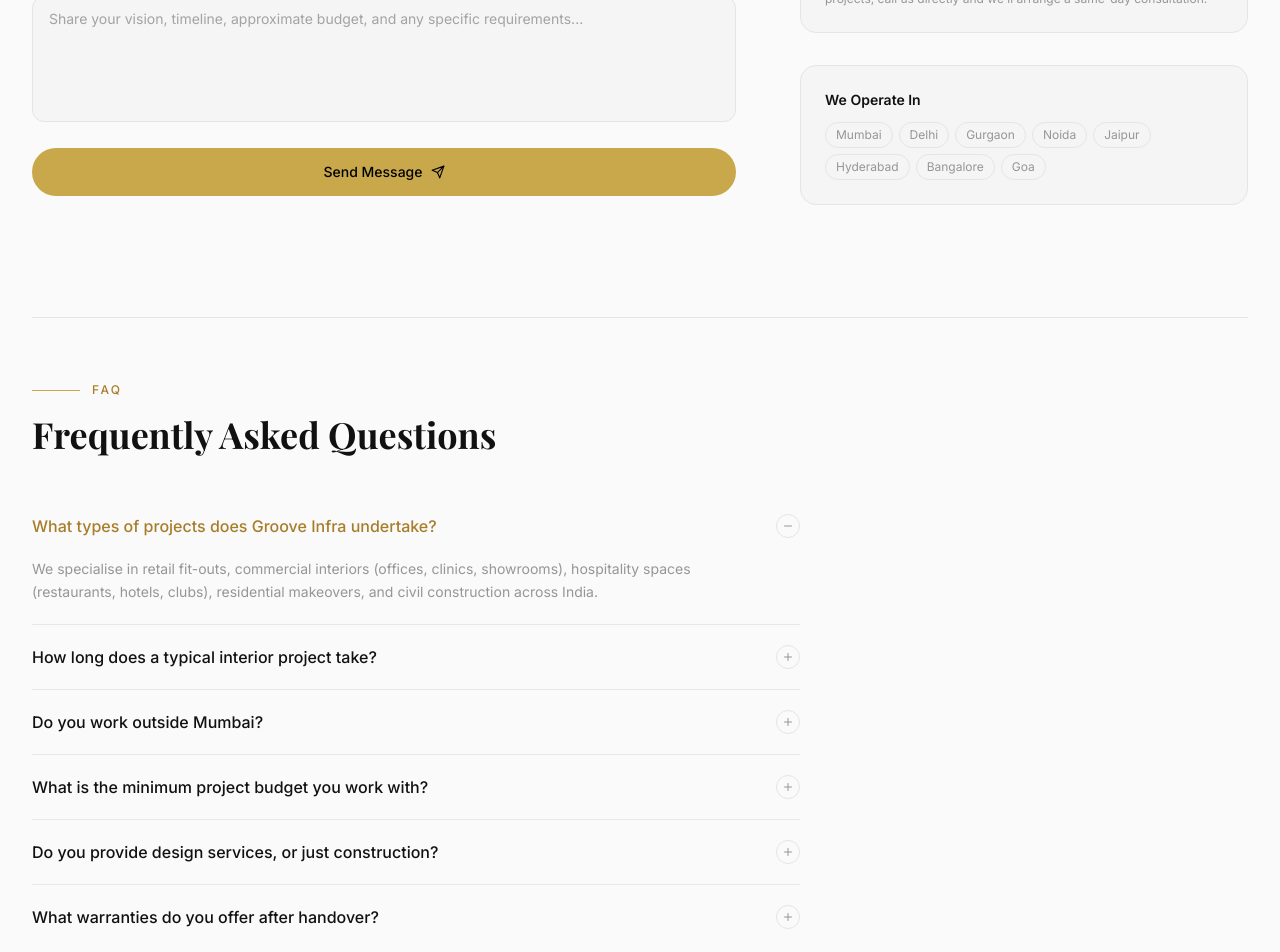
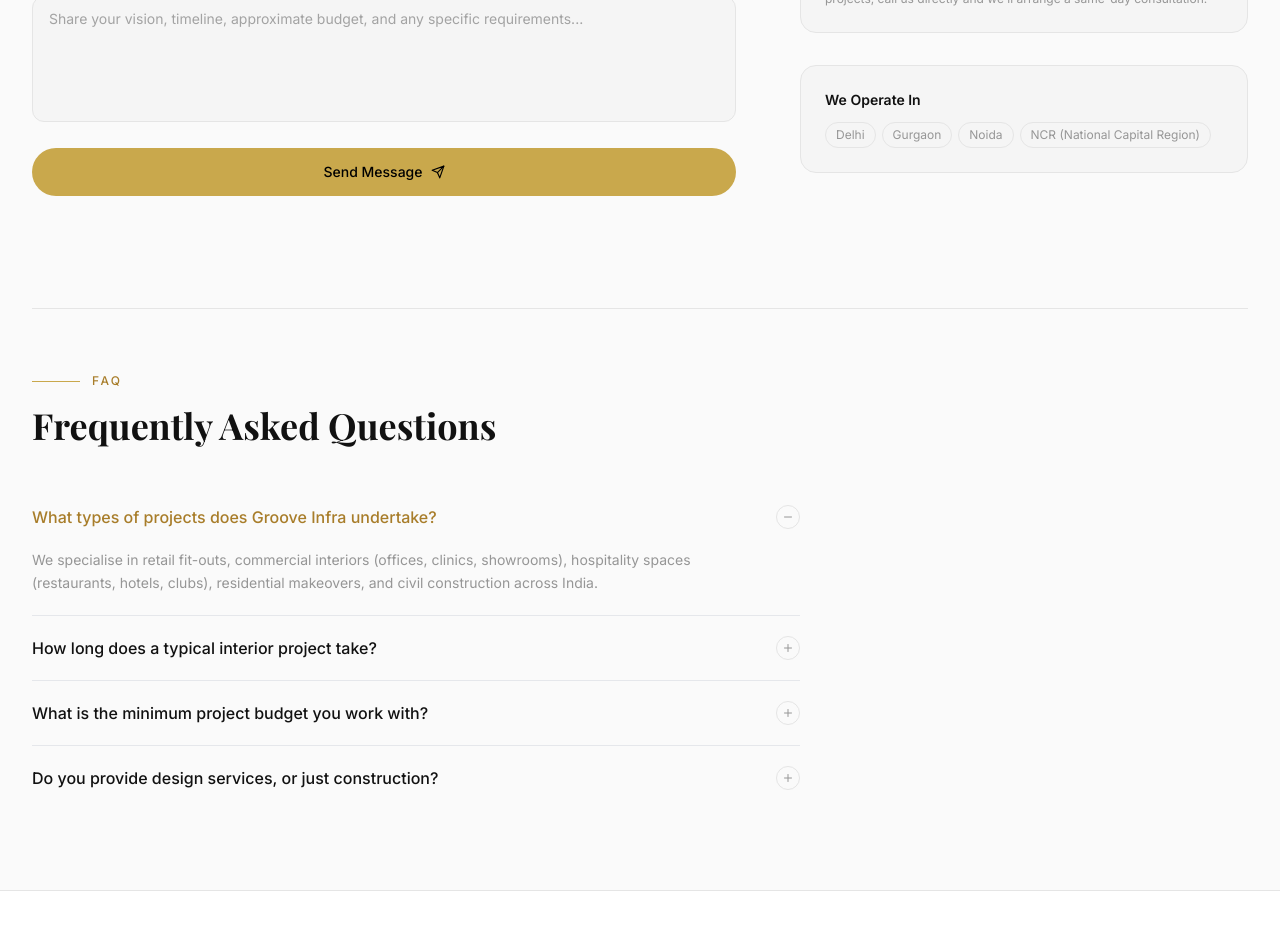
Before and after one commit to DH-ai/GrooveInfraWebsite-2, a Next.js app: page /contact in a window 1280 px wide. Shown: the part 880-1832 px from the top of the page. Built offline with nearby package versions, Linux system fonts and the light colour scheme; a web font is replaced by a local one.

Commit message:
contacts page is done

```diff
--- a/app/contact/page.tsx
+++ b/app/contact/page.tsx
@@ -91,7 +91,7 @@
             <div className="p-6 rounded-2xl bg-surface-2 border border-subtle">
               <h3 className="font-semibold text-primary mb-3 text-sm">We Operate In</h3>
               <div className="flex flex-wrap gap-1.5">
-                {['Mumbai', 'Delhi', 'Gurgaon', 'Noida', 'Jaipur', 'Hyderabad', 'Bangalore', 'Goa'].map((city) => (
+                {['Delhi', 'Gurgaon', 'Noida', 'NCR (National Capital Region)'].map((city) => (
                   <span key={city} className="text-xs px-2.5 py-1 rounded-full border border-subtle text-secondary">
                     {city}
                   </span>
--- a/components/contact/FaqAccordion.tsx
+++ b/components/contact/FaqAccordion.tsx
@@ -13,10 +13,10 @@
     q: 'How long does a typical interior project take?',
     a: 'Project timelines depend on scope and size. A single retail store typically takes 8–14 weeks; a mid-sized corporate office takes 16–24 weeks; large hospitality and residential projects can run 20–36 weeks. We provide a detailed timeline at project kickoff.',
   },
-  {
-    q: 'Do you work outside Mumbai?',
-    a: 'Yes — we operate in Delhi, Gurgaon, Noida, Jaipur, Mumbai, Hyderabad, Bangalore, and Goa. We also handle nationwide rollouts for retail chains across 50+ cities.',
-  },
+  // {
+  //   q: 'Do you work outside Mumbai?',
+  //   a: 'Yes — we operate in Delhi, Gurgaon, Noida, Jaipur, Mumbai, Hyderabad, Bangalore, and Goa. We also handle nationwide rollouts for retail chains across 50+ cities.',
+  // },
   {
     q: 'What is the minimum project budget you work with?',
     a: 'Our minimum engagement is ₹20 lakhs for interior fit-outs. For nationwide rollouts, the aggregate budget is considered rather than per-store spend. Contact us and we\'ll advise on feasibility.',
@@ -25,10 +25,10 @@
     q: 'Do you provide design services, or just construction?',
     a: 'We provide fully integrated design-and-build services — from concept and space planning through to on-site construction and handover. You work with one team throughout, ensuring design intent is perfectly executed.',
   },
-  {
-    q: 'What warranties do you offer after handover?',
-    a: 'All Groove Infra projects come with a standard 12-month warranty covering material defects and workmanship issues. For specific finishes and systems (AV, smart home), extended manufacturer warranties apply.',
-  },
+  // {
+  //   q: 'What warranties do you offer after handover?',
+  //   a: 'All Groove Infra projects come with a standard 12-month warranty covering material defects and workmanship issues. For specific finishes and systems (AV, smart home), extended manufacturer warranties apply.',
+  // },
 ]
 
 export default function FaqAccordion() {
```
